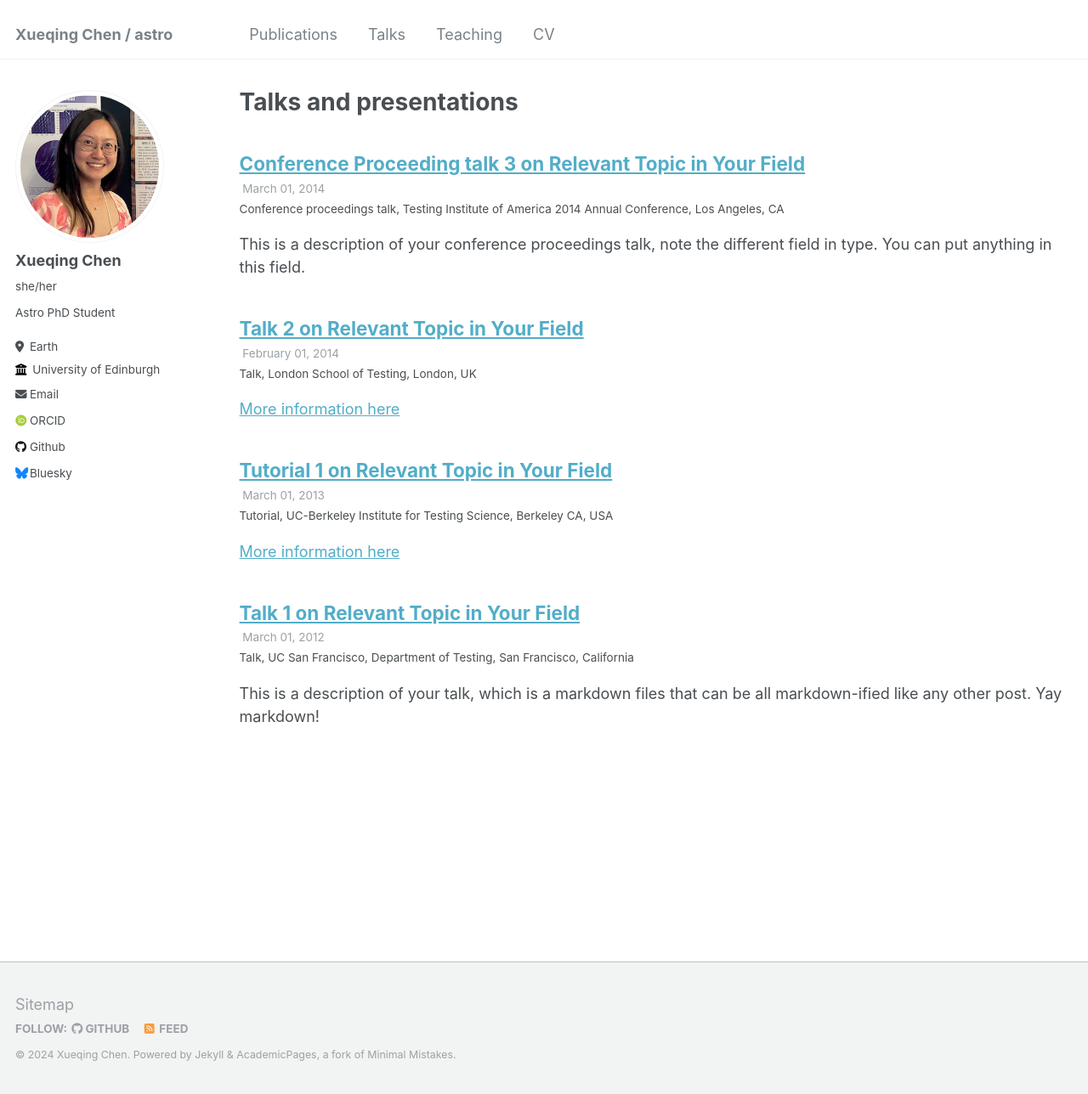
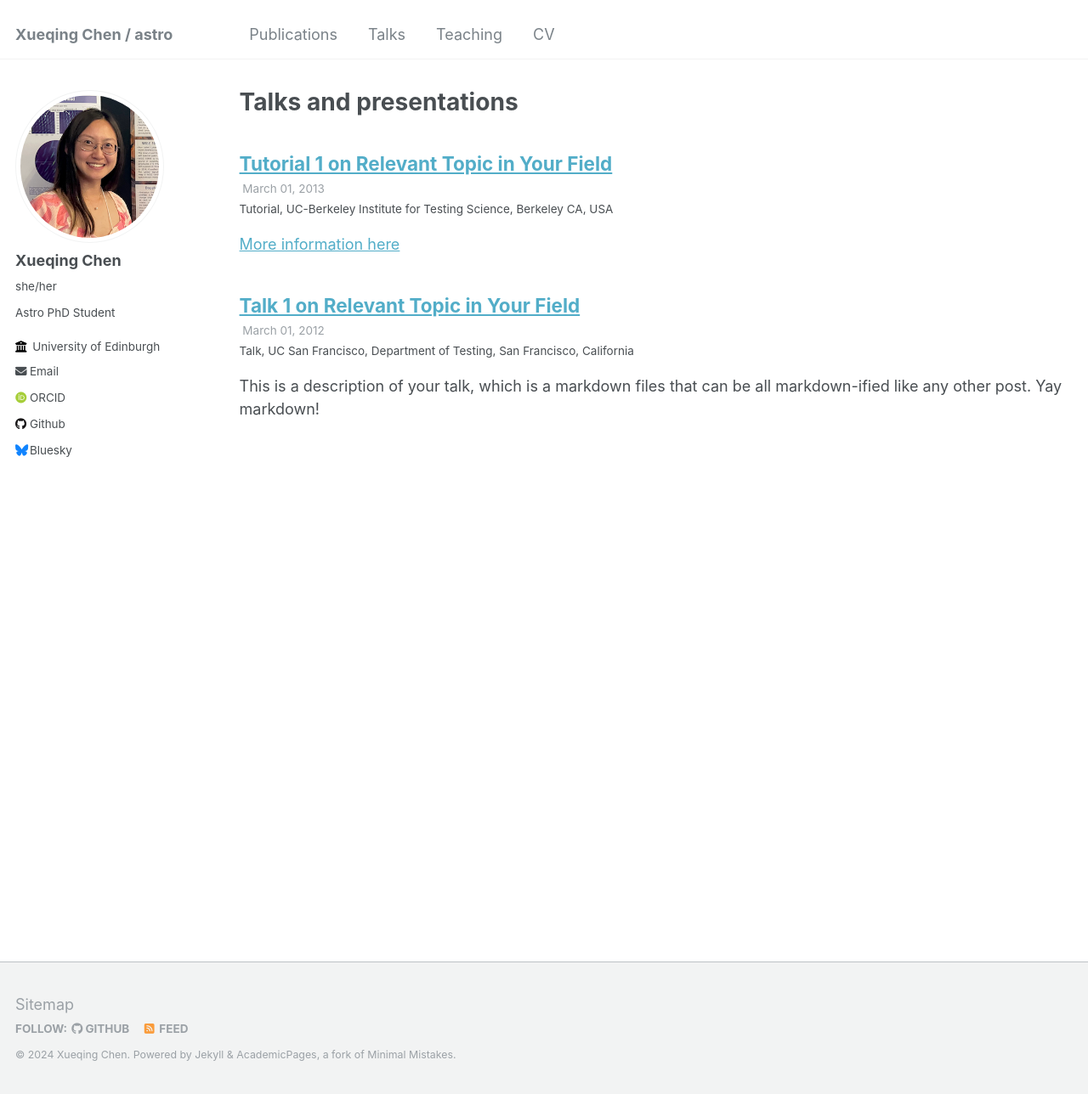
Before and after one commit to alphalyncis/alphalyncis.github.io, a Jekyll site: the page built from _pages/talks.html, in a window 1280 px wide and 1288 px high. Shown: the whole window at 85% size. Built offline with Jekyll 4.4.1, drawn with Linux system fonts in a browser that asks for light colours; some web fonts are replaced.

Commit message:
remove location

```diff
--- a/_config.yml
+++ b/_config.yml
@@ -25,7 +25,6 @@
   name             : "Xueqing Chen"
   pronouns         : "she/her"
   bio              : "Astro PhD Student"
-  location         : "Earth"
   employer         : "University of Edinburgh"
   uri              : # URL
   email            : "xueqing.chen@ed.ac.uk"
@@ -33,11 +32,8 @@
   # Academic websites
   arxiv            : # URL - Update with the correct link to your profile
   googlescholar    : # URL
-  impactstory      : # URL
   orcid            : "https://orcid.org/0009-0005-9339-2369"
-  semantic         : # URL
-  pubmed           : # URL
-  researchgate     : # URL
+
 
   # Repositories and software development
   bitbucket        : # Username - Update with your username on the site
@@ -49,29 +45,7 @@
 
   # Social media
   bluesky          : "bsky.app" # Replace this with you Bluesky username
-  facebook         : # Username
-  flickr           : # Username
-  foursquare       : # Username
-  goodreads        : # Username
-  google_plus      : # Username
-  keybase          : # Username
-  instagram        : # Username
-  lastfm           : # Username
   linkedin         : # Username
-  mastodon         : # URL
-  medium           : # URL
-  pinterest        : # Username
-  soundcloud       : # Username
-  steam            : # Username
-  telegram         : # URL
-  tumblr           : # Username
-  twitter          : # Username for X / Twitter
-  vine             : # Username
-  weibo            : # Username
-  wikipedia        : # Username
-  xing             : # Username
-  youtube          : # Username
-  zhihu            : # URL
 
 
 # Site Settings
--- a/_talks/2014-02-01-talk-2.md
+++ /dev/null
@@ -1,13 +0,0 @@
----
-title: "Talk 2 on Relevant Topic in Your Field"
-collection: talks
-type: "Talk"
-permalink: /talks/2014-02-01-talk-2
-venue: "London School of Testing"
-date: 2014-02-01
-location: "London, UK"
----
-
-[More information here](http://example2.com)
-
-This is a description of your talk, which is a markdown files that can be all markdown-ified like any other post. Yay markdown!
--- a/_talks/2014-03-01-talk-3.md
+++ /dev/null
@@ -1,11 +0,0 @@
----
-title: "Conference Proceeding talk 3 on Relevant Topic in Your Field"
-collection: talks
-type: "Conference proceedings talk"
-permalink: /talks/2014-03-01-talk-3
-venue: "Testing Institute of America 2014 Annual Conference"
-date: 2014-03-01
-location: "Los Angeles, CA"
----
-
-This is a description of your conference proceedings talk, note the different field in type. You can put anything in this field.
```
